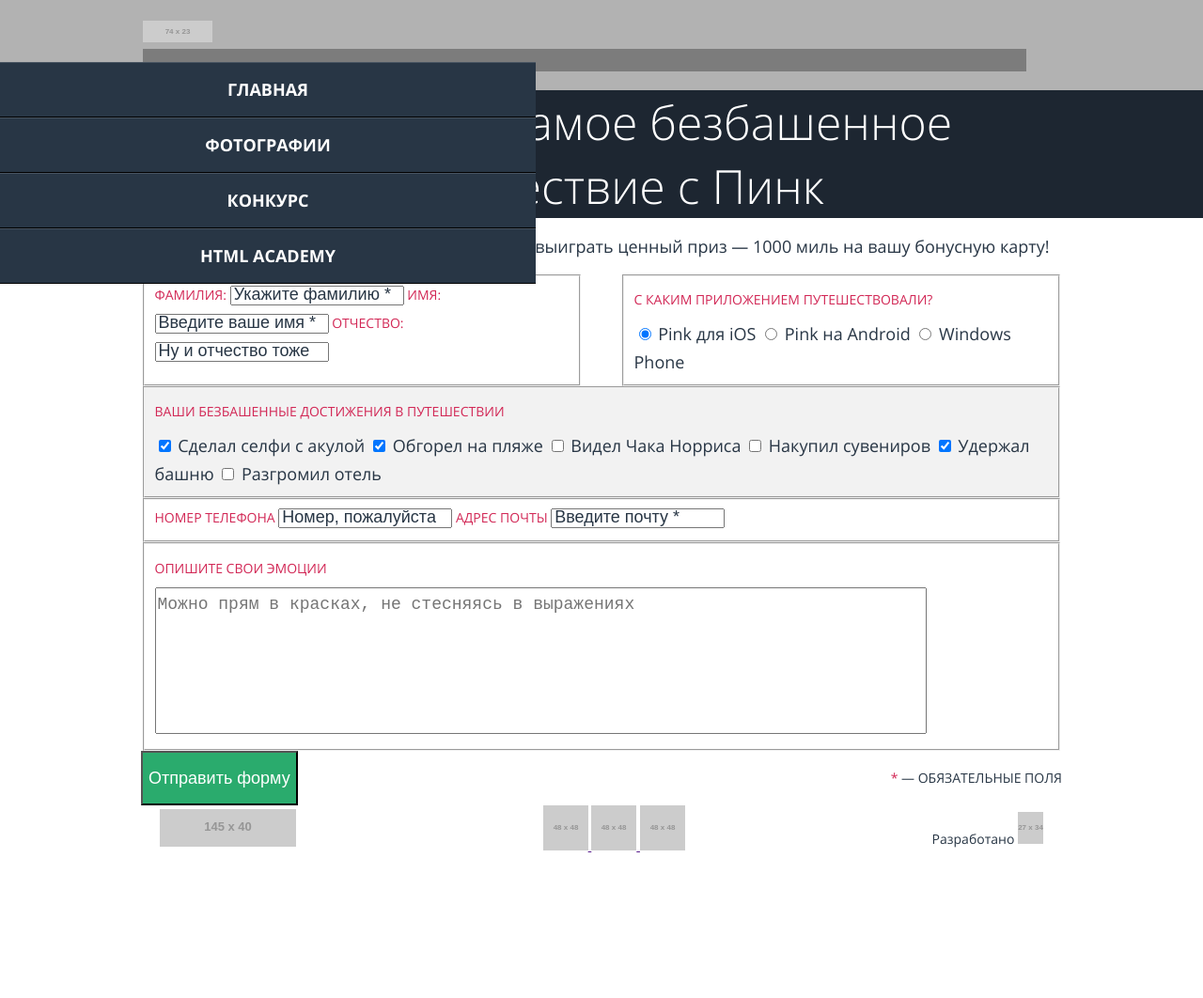
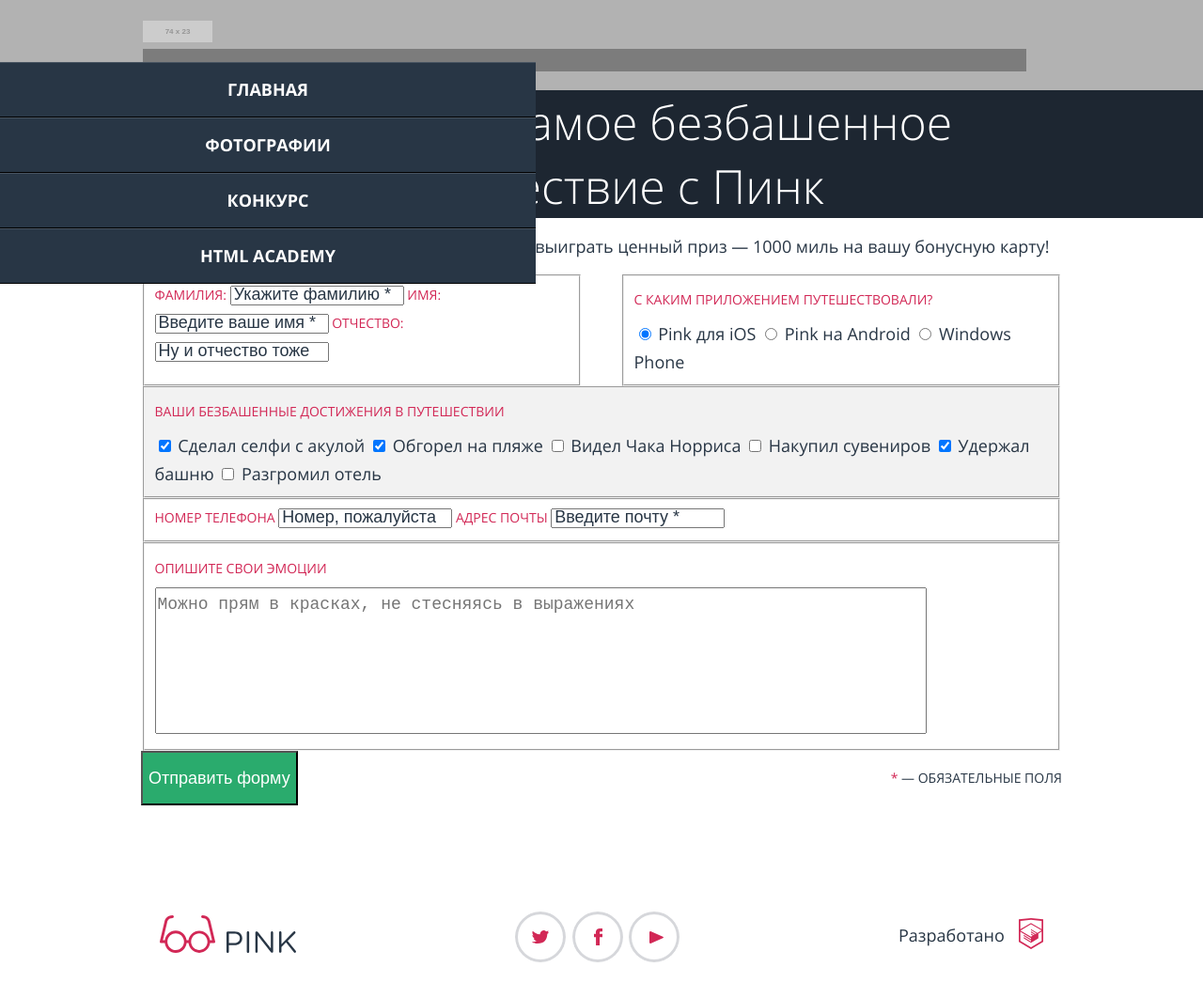
Before and after one commit to AnnaKorobova1989/461211-pink-21, a website: page source/form.html in a window 1280 px wide. Shown: the whole page at 94% size. Before the commit the page ends 912 px from the top, so only its background shows below. Drawn offline with nearby package versions, Linux system fonts and the light colour scheme; files that its build step writes are made by us from their sources; placeholder pictures from the web are drawn by us.

Commit message:
Стилизация страницы формы

```diff
--- a/source/form.html
+++ b/source/form.html
@@ -112,26 +112,22 @@
         </form>
       </section>
     </main>
-    <footer class="footer container">
-      <a class="logo">
-        <img src="https://via.placeholder.com/145x40" width="145" height="40" alt="Логотип сайта Pink">
+    <footer class="footer">
+      <div class="footer__wrapper">
+        <a class="logo" href="">
+          <img src="img/footer-logo.svg" width="145" height="40" alt="Логотип сайта Pink">
         </a>
         <div class="footer__social">
-        <a class="footer__social--twitter" href="">
-          <img src="https://via.placeholder.com/48x48" width="48" height="48" alt="twitter">
-        </a>
-        <a class="footer__social--facebook" href="">
-          <img src="https://via.placeholder.com/48x48" width="48" height="48" alt="facebook">
-        </a>
-        <a class="footer__social--youtube" href="">
-          <img src="https://via.placeholder.com/48x48" width="48" height="48" alt="youtube">
-        </a>
+          <a class="footer__social-icon footer__social--twitter" href=""></a>
+          <a class="footer__social-icon footer__social--facebook" href=""></a>
+          <a class="footer__social-icon footer__social--youtube" href=""></a>
         </div>
         <div class="footer__copyright">
           <a class="footer__copyright--info" href="https://htmlacademy.ru/intensive/adaptive">Разработано</a>
           <a class="footer__logo" href="https://htmlacademy.ru/intensive/adaptive">
-          <img src="https://via.placeholder.com/27x34" width="27" height="34" alt="HTML academy logo">
+            <img src="img/academy.svg" width="27" height="34" alt="HTML academy logo">
           </a>
+        </div>
       </div>
     </footer>
   </body>
--- a/source/less/blocks/footer.less
+++ b/source/less/blocks/footer.less
@@ -1,34 +1,107 @@
 .footer {
+  padding: 40px 0;
+}
+
+.footer__wrapper {
+  width: 280px;
+  padding: 0 20px;
+  margin: 0 auto;
   display: flex;
   flex-direction: column;
   align-items: center;
 }
 
+.footer__social {
+  display: flex;
+  flex-wrap: wrap;
+  justify-content: space-between;
+  margin-top: 30px;
+  width: 175px;
+}
+
+.footer__social--twitter {
+  background-image: url("../img/twitter.svg");
+  background-repeat: no-repeat;
+  background-position: 50% 50%;
+}
+
+.footer__social--facebook {
+  background-image: url("../img/facebook.svg");
+  background-repeat: no-repeat;
+  background-position: 50% 50%;
+}
+
+.footer__social--youtube {
+  background-image: url("../img/youtube.svg");
+  background-repeat: no-repeat;
+  background-position: 50% 50%;
+}
+
 .footer__social-icon {
   text-decoration: none;
+  display: block;
+  border: 3px solid rgba(@font-grey, 0.1);
+  border-radius: 50%;
+  width: 48px;
+  height: 48px;
+
+  &:hover {
+      border: 3px solid rgba(@font-grey, 1);
+  }
+
+  &:active {
+    opacity: 0.1;
+  }
+}
+
+.footer__copyright {
+  margin-top: 40px;
+  display: grid;
+  grid-template-columns: 2fr 1fr;
+  column-gap: 15px;
+  width: 130px;
 }
 
 .footer__copyright--info {
   font-size: 14px;
-  line-height: 18px;
+  line-height: 35px;
   color: @font-dark;
   text-decoration: none;
 }
 
 @media (min-width: @tablet-width) {
-  .footer {
-    width: 620px;
+  .footer__wrapper {
     flex-direction: row;
     justify-content: space-between;
+    width: 620px;
+    padding: 0 20px;
     margin: 0 auto;
+    margin-top: 38px;
+  }
+  .footer__social {
+    margin-top: 0px;
+  }
+  .footer__copyright {
+    margin-top: 0px;
   }
 }
 
 @media (min-width: @desktop-width) {
   .footer {
-    width: 940px;
     flex-direction: row;
     justify-content: space-between;
     margin: 0 auto;
+    padding: 75px 0;
+  }
+  .footer__wrapper {
+    width: 940px;
+    padding: 0 130px;
+  }
+  .footer__copyright {
+    width: 154px;
+  }
+  .footer__copyright--info {
+    font-size: 18px;
+    line-height: 37px;
   }
 }
```
Lines whose indentation alone changed are shown as unchanged.
